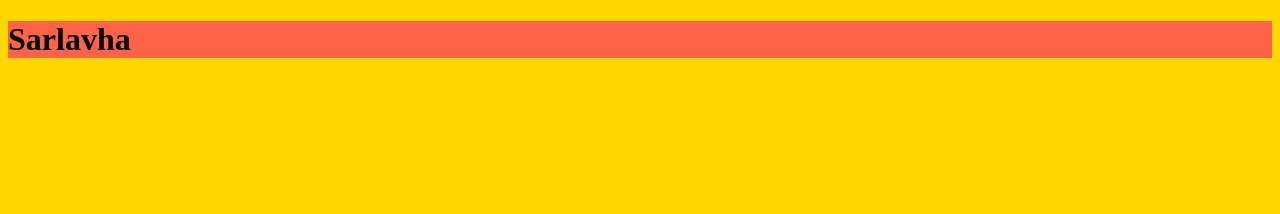
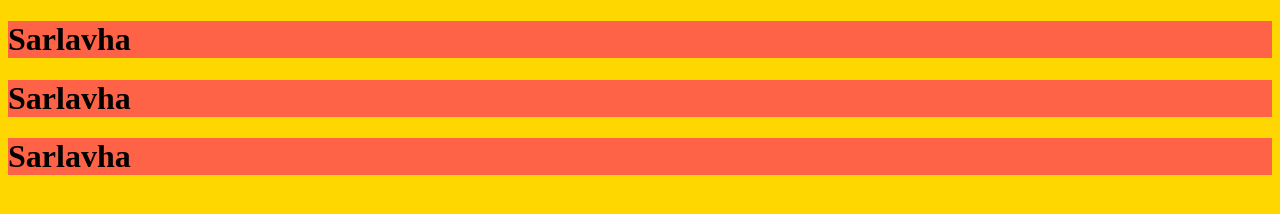
Before and after one commit to ulugbek15/test-29, a plain HTML site: page index.html in a window 1280 px wide. Drawn offline with Linux system fonts and the light colour scheme.

Commit message:
commited

```diff
--- a/index.html
+++ b/index.html
@@ -10,6 +10,8 @@
 <body>
 
     <h1>Sarlavha</h1>
+    <h1>Sarlavha</h1>
+    <h1>Sarlavha</h1>
 
 </body>
 </html>
```
